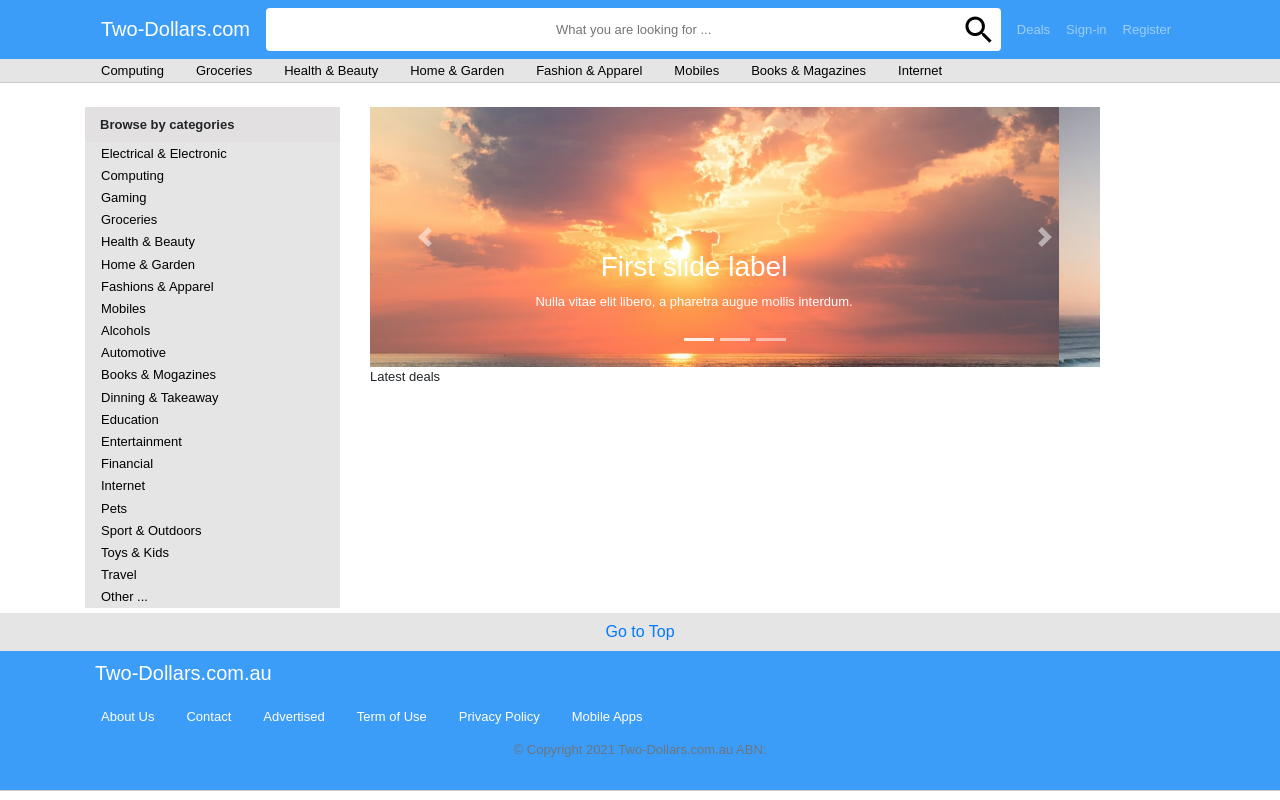
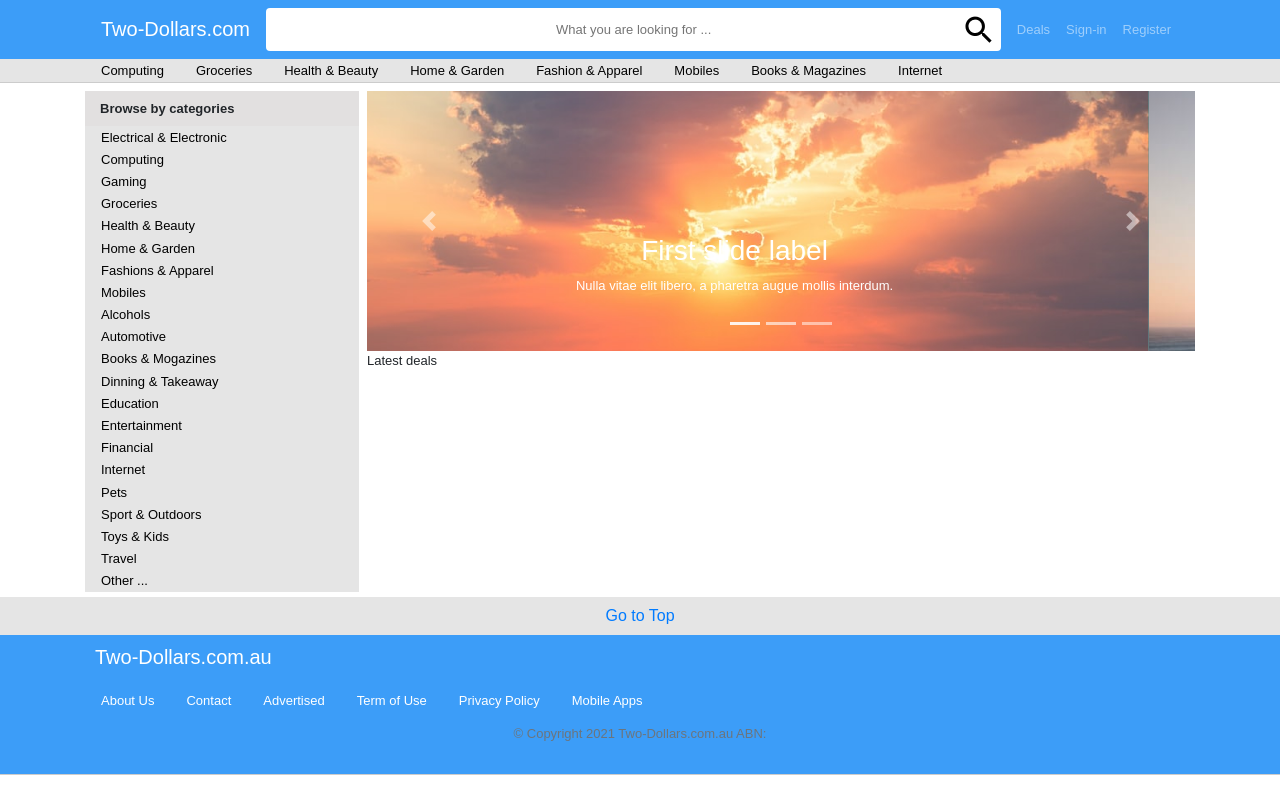
Before and after one commit to bonnak/2dollarshop, a Next.js app: page / in a window 1280 px wide. Built offline with nearby package versions, Linux system fonts and the light colour scheme.

Commit message:
Fix margin

```diff
--- a/pages/index.js
+++ b/pages/index.js
@@ -1,4 +1,4 @@
-import { Container, Row, Col } from 'react-bootstrap';
+import { Container } from 'react-bootstrap';
 import AppLayout from '../layouts/AppLayout';
 import BrowseCategories from '../components/BrowseCategories';
 import LatestDeals from '../components/LatestDeals';
@@ -8,13 +8,13 @@ export default function Home() {
   return (
     <AppLayout>
       <Container>
-        <Row className="mt-4">
-          <Col sm={3}><BrowseCategories /></Col>
-          <Col sm={8}>
+        <div className="mt-2 d-flex">
+          <div className="mr-2"><BrowseCategories /></div>
+          <div className="flex-grow-1">
             <MainCarousel />
             <LatestDeals />
-          </Col>
-        </Row>
+          </div>
+        </div>
       </Container>
     </AppLayout>
   );
--- a/styles/browse-categorys.scss
+++ b/styles/browse-categorys.scss
@@ -1,5 +1,6 @@
 .browse-category {
     //padding: 5px 5px;
+    width: 274px;
 }
 
 .browse-category__row1 {
```
